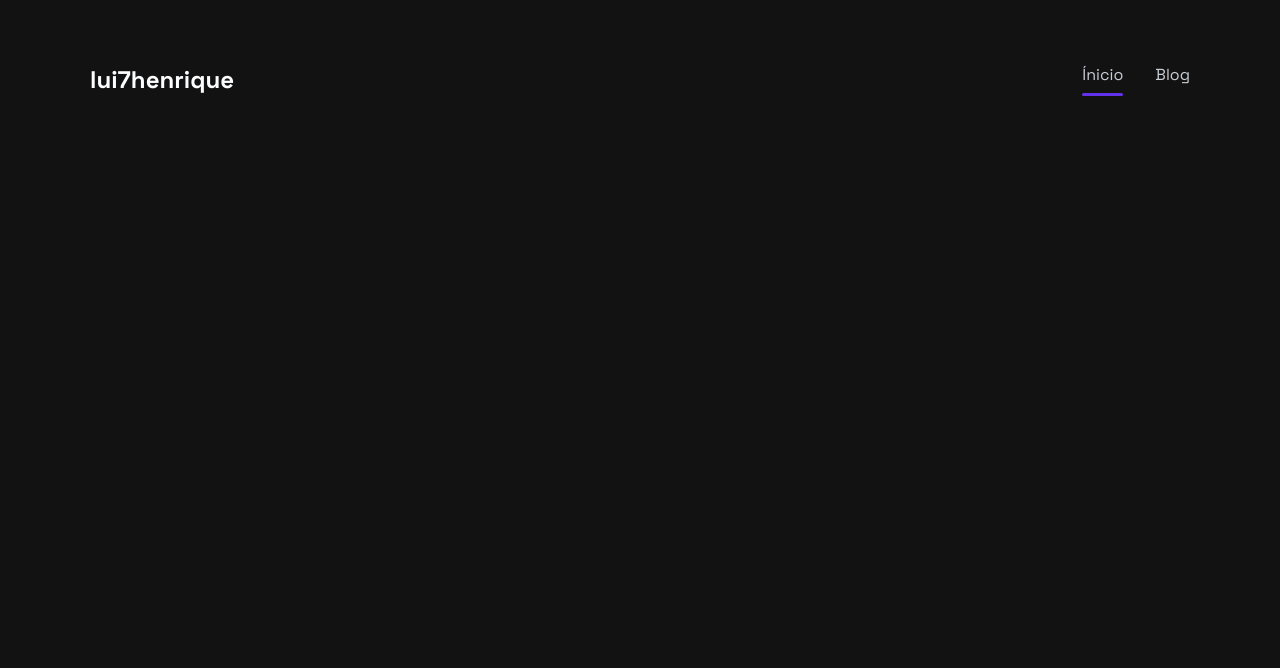
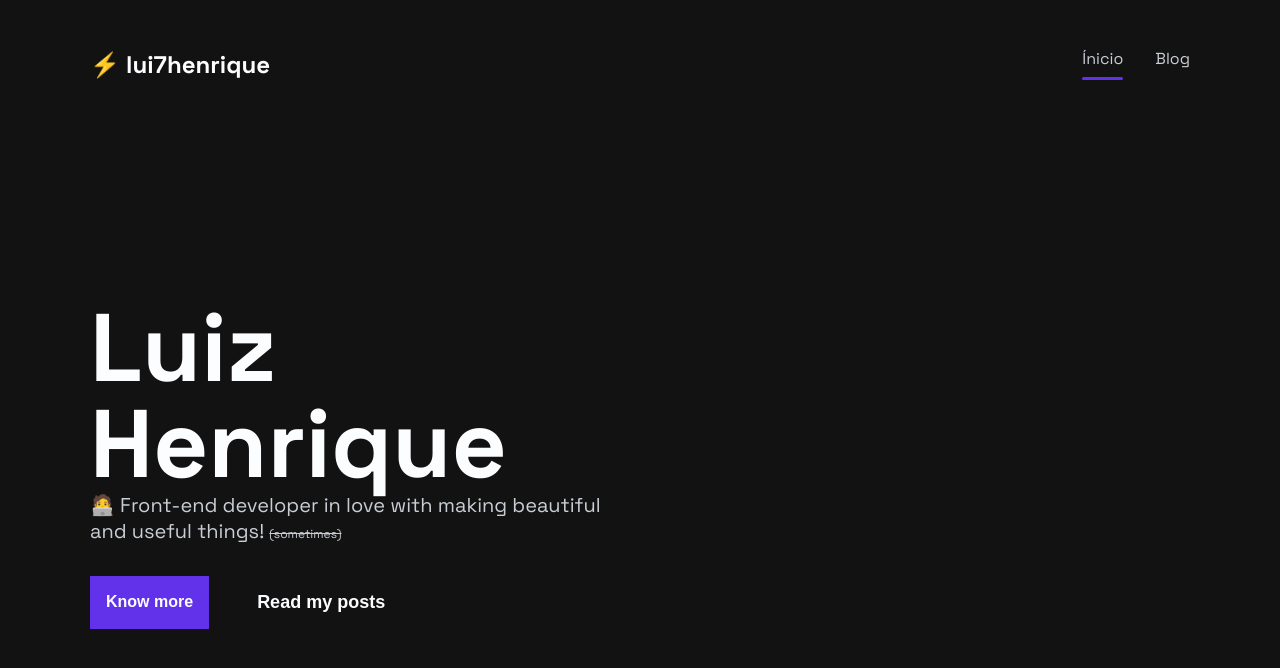
Before and after one commit to lui7henrique/blog, a Next.js app: page / in a window 1280 px wide. Shown: the top 668 px of the page. Built offline with nearby package versions, Linux system fonts and the light colour scheme.

Commit message:
:atom: Base Button component

```diff
--- /dev/null
+++ b/src/components/Button/index.tsx
@@ -0,0 +1,36 @@
+import { useTheme } from "styled-components"
+import theme from "styles/theme"
+
+import * as S from "./styles"
+
+type ButtonProps = {
+  label: string
+  backgroundColor?: string
+  textColor?: string
+  fontSize?: keyof typeof theme["fontSizes"]
+  borderRadius?: string
+} & React.ButtonHTMLAttributes<HTMLButtonElement>
+
+export const Button = (props: ButtonProps) => {
+  const theme = useTheme()
+  const {
+    label,
+    backgroundColor = theme.colors.primary,
+    textColor = theme.colors.title,
+    fontSize = "md",
+    borderRadius = "0px",
+    ...rest
+  } = props
+
+  return (
+    <S.Button
+      backgroundColor={backgroundColor}
+      textColor={textColor}
+      fontSize={fontSize}
+      borderRadius={borderRadius}
+      {...rest}
+    >
+      {label}
+    </S.Button>
+  )
+}
--- /dev/null
+++ b/src/components/Button/styles.ts
@@ -0,0 +1,27 @@
+import styled from "styled-components"
+import theme from "styles/theme"
+
+export const Button = styled.button<{
+  backgroundColor: string
+  textColor: string
+  fontSize: keyof typeof theme["fontSizes"]
+  borderRadius: string
+}>`
+  background-color: ${(props) => props.backgroundColor};
+
+  color: ${(props) => props.textColor};
+  font-size: ${(props) => props.theme.fontSizes[props.fontSize]};
+  font-weight: bold;
+
+  padding: 1rem;
+  border: none;
+
+  cursor: pointer;
+  transition: all 0.2s ease-in-out;
+
+  border-radius: ${(props) => props.borderRadius};
+
+  &:hover {
+    filter: brightness(0.8);
+  }
+`
--- a/src/components/Header/index.tsx
+++ b/src/components/Header/index.tsx
@@ -1,3 +1,4 @@
+import { Button } from "components/Button"
 import { useRouter } from "next/dist/client/router"
 import Link from "next/link"
 import { useCallback } from "react"
@@ -27,10 +28,11 @@ export const Header = () => {
 
   return (
     <S.Header>
-      <S.Logo>lui7henrique</S.Logo>
+      <S.Logo>⚡️ lui7henrique</S.Logo>
       <S.Nav>
         <NavLink href="/" label="Ínicio" />
         <NavLink href="/blog" label="Blog" />
+        {/* <Button label="Contact-me" borderRadius="25px" /> */}
       </S.Nav>
     </S.Header>
   )
--- a/src/components/Header/styles.ts
+++ b/src/components/Header/styles.ts
@@ -1,5 +1,4 @@
 import styled, { css } from "styled-components"
-import theme from "styles/theme"
 
 export const Header = styled.header`
   display: flex;
@@ -10,6 +9,7 @@ export const Header = styled.header`
   padding: 0 ${({ theme }) => theme.space["4"]};
   margin: 0 auto;
   width: 100%;
+  height: ${({ theme }) => theme.sizes.headerHeight};
 `
 
 export const Logo = styled.h1`
--- a/src/styles/theme.ts
+++ b/src/styles/theme.ts
@@ -3,13 +3,18 @@ export default {
   colors: {
     primary: "#6232EA",
     primary_dark: "#2D166B",
+
+    secondary: "#04D361",
+    secondary_dark: "#03934B",
+
     background: "#121212",
 
     title: "#FCFDFF",
     text: "#C9CDD4"
   },
   sizes: {
-    maxWidth: "1132px"
+    maxWidth: "1132px",
+    headerHeight: "8rem"
   },
   fontSizes: {
     xs: "0.75rem",
--- /dev/null
+++ b/src/templates/HomeTemplate/HeroSection/index.tsx
@@ -0,0 +1,27 @@
+import { Button } from "components/Button"
+
+import * as S from "./styles"
+
+export const HeroSection = () => {
+  return (
+    <S.Container>
+      <S.Article>
+        <S.ArticleTitle>
+          Luiz <br /> Henrique
+        </S.ArticleTitle>
+        <S.ArticleDescription>
+          🧑‍💻 Front-end developer in love with making beautiful and useful
+          things! <span>(sometimes)</span>
+        </S.ArticleDescription>
+        <S.ArticleActions>
+          <Button label="Know more" />
+          <Button
+            label="Read my posts"
+            backgroundColor="transparent"
+            fontSize="lg"
+          />
+        </S.ArticleActions>
+      </S.Article>
+    </S.Container>
+  )
+}
--- /dev/null
+++ b/src/templates/HomeTemplate/HeroSection/styles.ts
@@ -0,0 +1,37 @@
+import styled from "styled-components"
+
+export const Container = styled.div`
+  max-width: ${({ theme }) => theme.sizes.maxWidth};
+  padding: 0 ${({ theme }) => theme.space["4"]};
+  margin: 0 auto;
+
+  width: 100%;
+  height: ${({ theme }) => `calc(100vh - ${theme.sizes.headerHeight})`};
+
+  display: flex;
+  align-items: center;
+`
+
+export const Article = styled.article`
+  width: 50%;
+`
+
+export const ArticleTitle = styled.h1`
+  font-size: ${({ theme }) => theme.fontSizes["8xl"]};
+  line-height: ${({ theme }) => theme.fontSizes["8xl"]};
+`
+
+export const ArticleDescription = styled.p`
+  font-size: ${({ theme }) => theme.fontSizes.xl};
+
+  span {
+    font-size: ${({ theme }) => theme.fontSizes.xs};
+    text-decoration: line-through;
+  }
+`
+
+export const ArticleActions = styled.div`
+  display: flex;
+  gap: ${({ theme }) => theme.space["8"]};
+  margin-top: ${({ theme }) => theme.space["8"]};
+`
--- a/src/templates/HomeTemplate/index.tsx
+++ b/src/templates/HomeTemplate/index.tsx
@@ -1,5 +1,12 @@
 import { Header } from "components/Header"
 
+import { HeroSection } from "./HeroSection"
+
 export const HomeTemplate = () => {
-  return <Header />
+  return (
+    <>
+      <Header />
+      <HeroSection />
+    </>
+  )
 }
```
